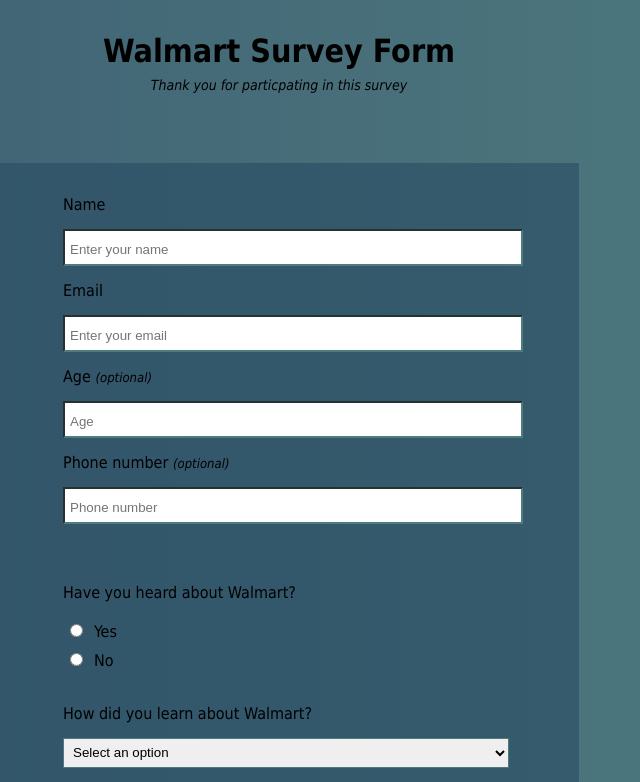
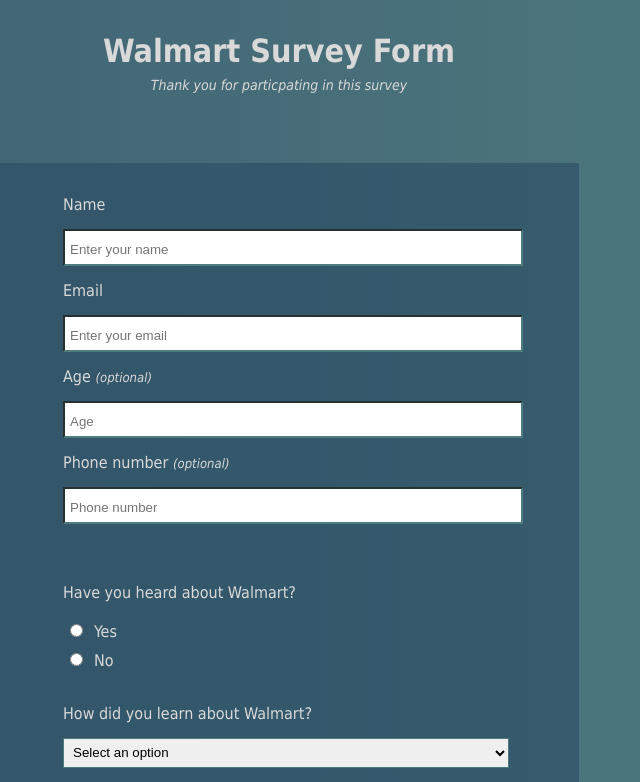
Before and after one commit to kxtara/Survey, a plain HTML site: page index.html in a window 1280 px wide. Shown: the top 782 px of the page, without its empty margins (361-1001 px from the left). Drawn offline with Linux system fonts and the light colour scheme.

Commit message:
Update styles.css

```diff
--- a/styles.css
+++ b/styles.css
@@ -3,12 +3,12 @@
     height:100vh;
     margin:0;
     font-family:Tahoma;
-    color:d9d9d9;
+    color:#d9d9d9;
     background:linear-gradient(90deg,rgb(40,75,99,90%),rgba(60,110,113,90%));
   }
 
   #title{
-    color:d9d9d9;
+    color:#d9d9d9;
   }
 
   a{
@@ -53,7 +53,7 @@
     width:100%;
     height:35px;
     margin-bottom:60px;
-    color:d9d9d9;
+    color:#d9d9d9;
     background-color:284b63;
     font-size:18px;
     border-color:rgba(60,110,113,100%);
```
